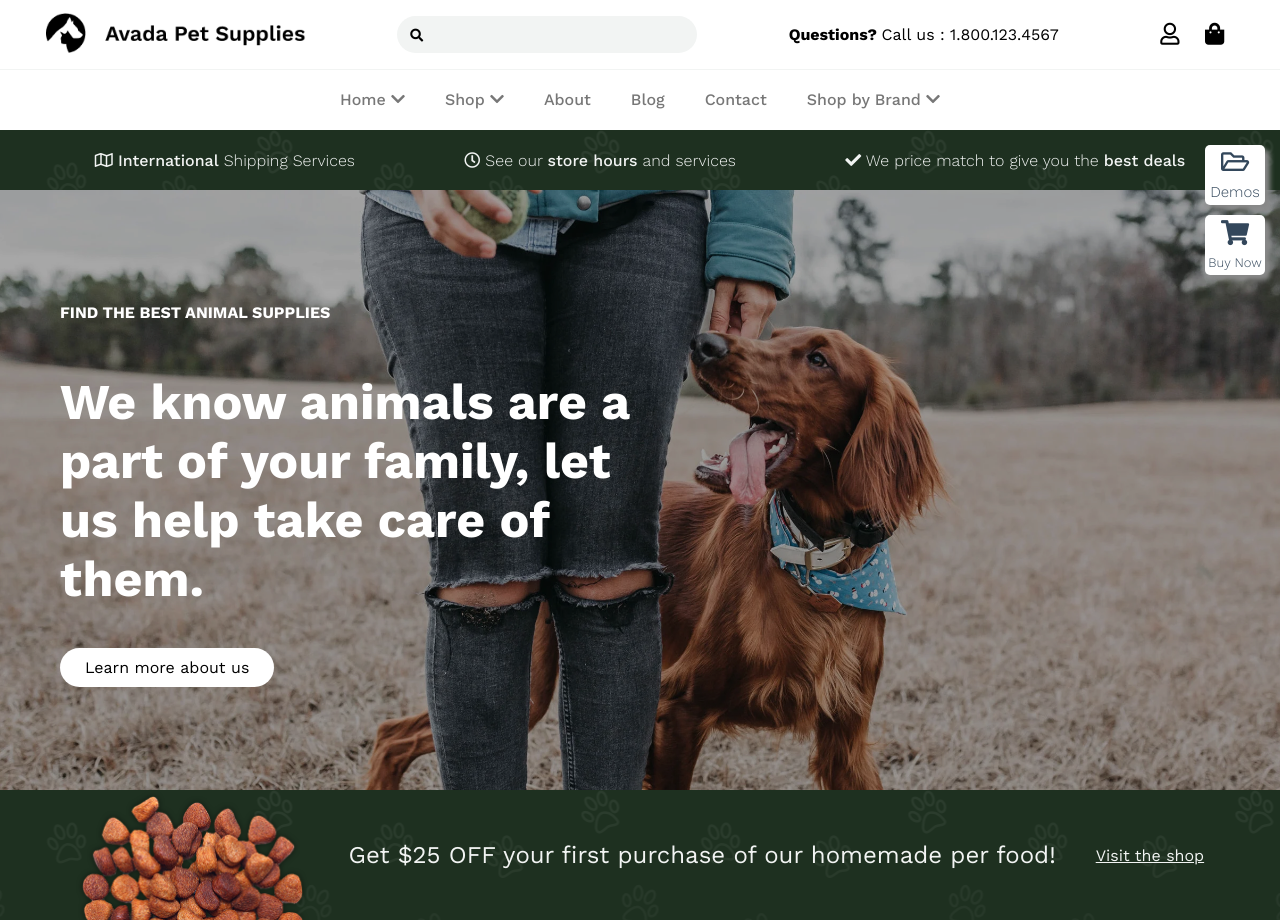
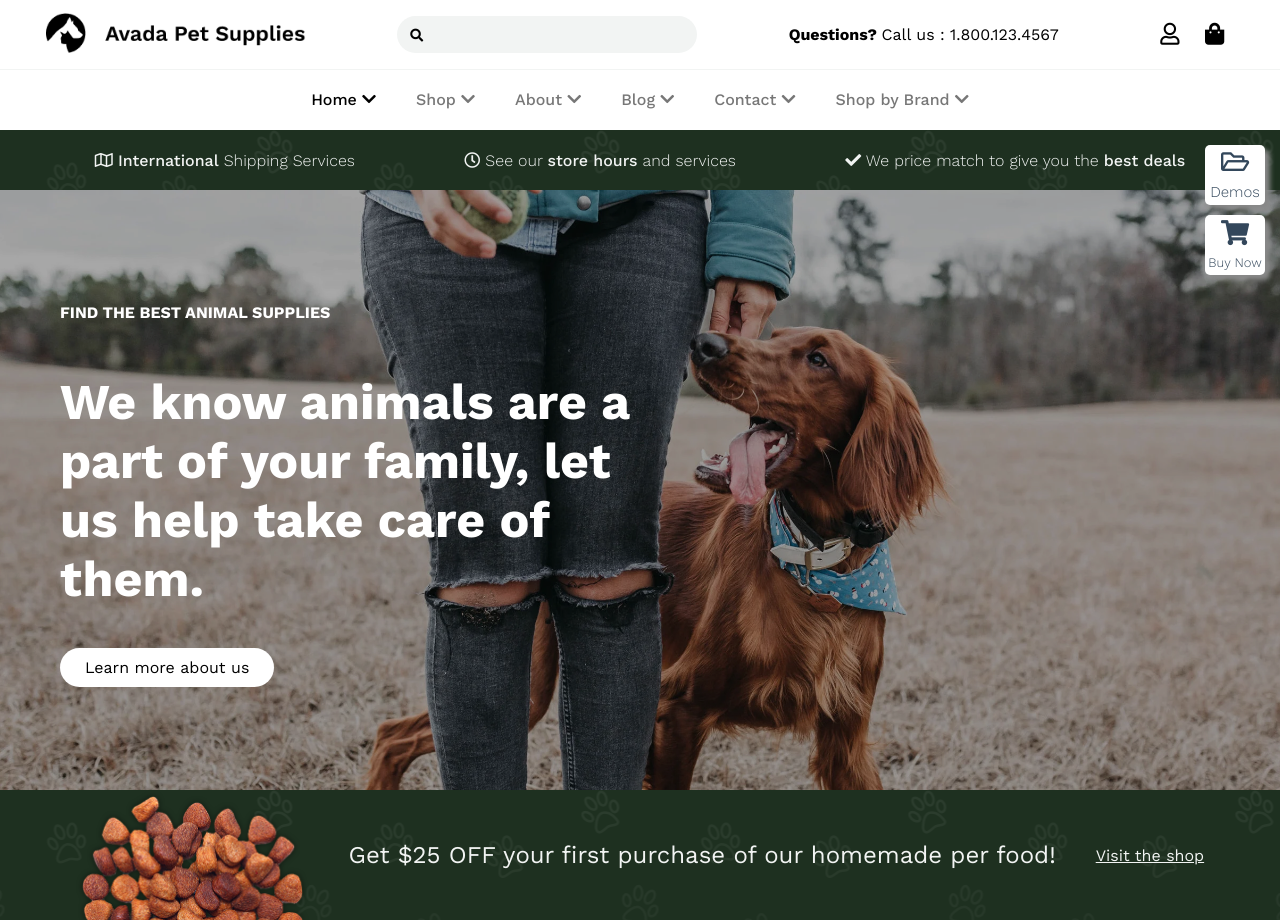
Before and after one commit to Yuri-Gianlorenzi/proj-html-vuejs, a plain HTML site: page index.html in a window 1280 px wide. Shown: the top 923 px of the page. Drawn offline with nearby package versions, Linux system fonts and the light colour scheme.

Commit message:
add nav header whith vue

```diff
--- a/css/style.css
+++ b/css/style.css
@@ -140,6 +140,9 @@ header {
   cursor: pointer;
   padding: 0px 20px;
   font-weight: 500;
+}
+.header_nav ul.nav_list li.clicked {
+  color: black;
 }
 
 .header_nav ul.nav_list li:hover {
--- a/index.html
+++ b/index.html
@@ -52,39 +52,12 @@
 
           <section class="header_nav" @v-scroll="updateScroll"  :class="{sticky_nav : scrollPosition > 73}">
 
+            <!-- lista nav header creata con vue -->
             <ul class="nav_list">
-              <li class="nav_home">
-                Home <i class="fas fa-chevron-down"></i>
-                <!-- <div class="nav_drop">
-                  <ul>
-                    <li>ciaociaohieviuwsgrvui</li>
-                    <li>ciao</li>
-                    <li>ciao</li>
-                    <li>ciao</li>
-                  </ul>
-                </div> -->
-              </li>
-              <li class="nav_shop">
-                Shop <i class="fas fa-chevron-down"></i>
-                <!-- <div class="nav_drop">
-                  <ul>
-                    <li>ciaociaohieviuwsgrvui</li>
-                    <li>ciao</li>
-                    <li>ciao</li>
-                    <li>ciao</li>
-                  </ul>
-                </div> -->
-              </li>
-              <li>About</li>
-              <li>Blog</li>
-              <li>Contact</li>
-              <li class="nav_brand">
-                Shop by Brand <i class="fas fa-chevron-down"></i>
-                <div class="brand_drop">
+              <li v-for="(what, index) in whatSelect" :class="(index == indexSelected) ? 'clicked' : ''" @click="showWhat(index)">{{what}} <i class="fas fa-chevron-down"></i></li>
+            </ul>
 
-                </div>
-              </li>
-            </ul>
+
 
           </section>
           <!-- fine header_nav -->
--- a/js/script.js
+++ b/js/script.js
@@ -2,7 +2,9 @@
 let app = new Vue({
   el : '#app',
   data : {
-    scrollPosition: null
+    scrollPosition: null,
+    whatSelect : ['Home', 'Shop', 'About', 'Blog','Contact', 'Shop by Brand'],
+    indexSelected : ''
   },//fine data
 
   mounted() {
@@ -17,6 +19,12 @@ let app = new Vue({
 
     top () {
       document.documentElement.scrollTo(0, 0);
-    }//fine top
+    },//fine top
+
+    showWhat(index) {
+      this.indexSelected = index;
+
+    }//fine showWhat
+
   }//fine methods
 });//fine vue
```
